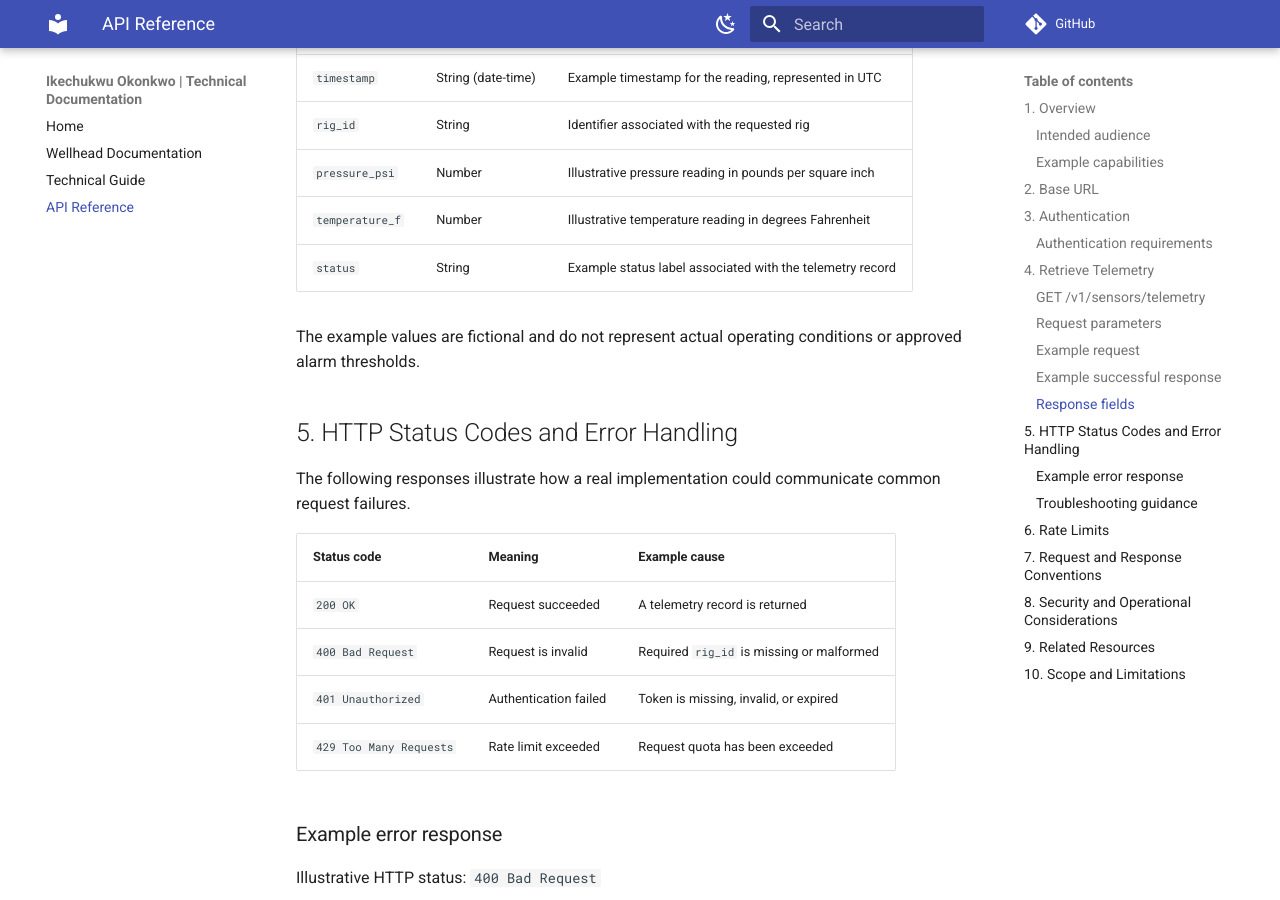
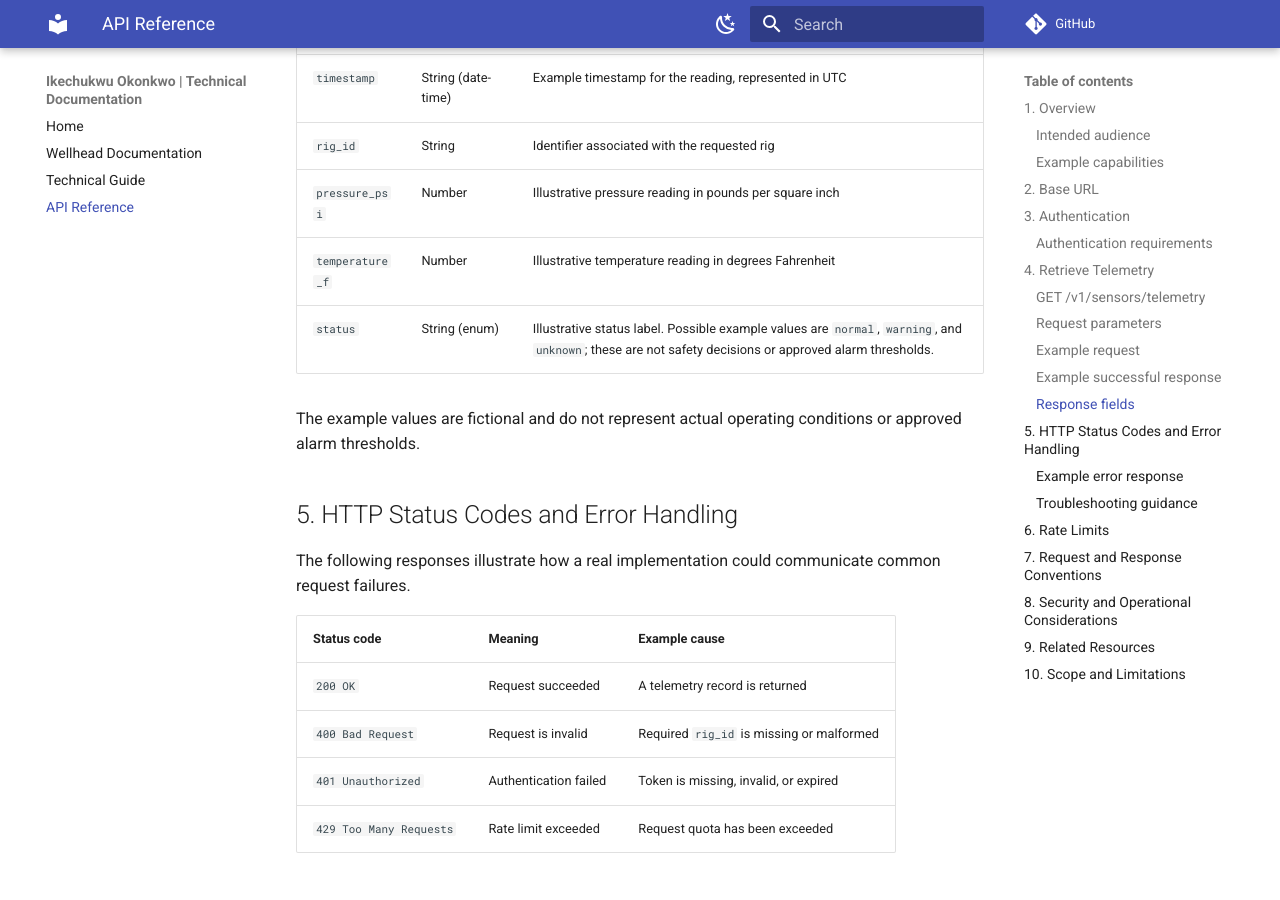
Before and after one commit to Stevike/My-docs, an MkDocs documentation site: the page built from docs/api-guide.md, in a window 1280 px wide and 900 px high, scrolled down 3005 px. Built offline with MkDocs 1.6.1 and Material for MkDocs 9.7.7, drawn with Linux system fonts in a browser that asks for light colours; comment, search, counter and statistics services are not loaded.

Commit message:
update api-guide.md

```diff
--- a/docs/api-guide.md
+++ b/docs/api-guide.md
@@ -106,7 +106,7 @@ Illustrative HTTP status: `200 OK`
 | `rig_id` | String | Identifier associated with the requested rig |
 | `pressure_psi` | Number | Illustrative pressure reading in pounds per square inch |
 | `temperature_f` | Number | Illustrative temperature reading in degrees Fahrenheit |
-| `status` | String | Example status label associated with the telemetry record |
+| `status` | String (enum) | Illustrative status label. Possible example values are `normal`, `warning`, and `unknown`; these are not safety decisions or approved alarm thresholds. |
 
 The example values are fictional and do not represent actual operating conditions or approved alarm thresholds.
 
```
